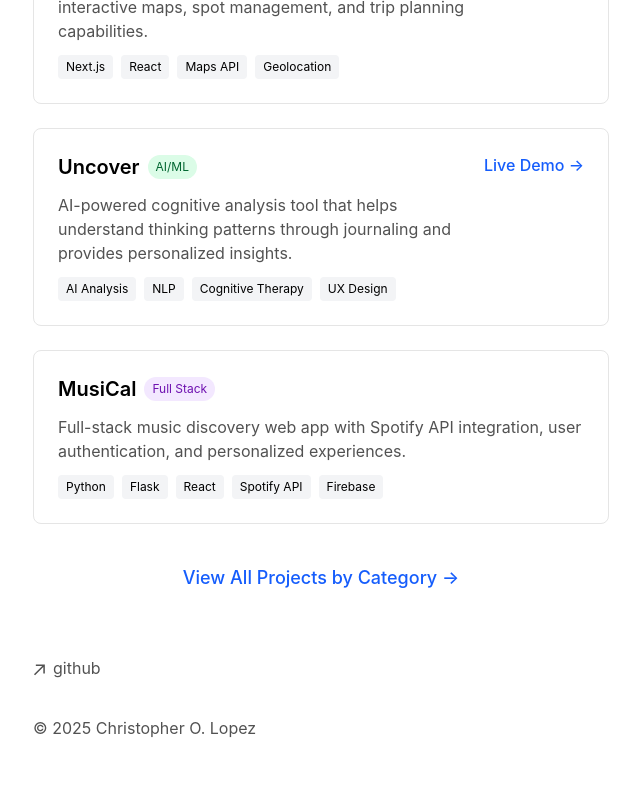
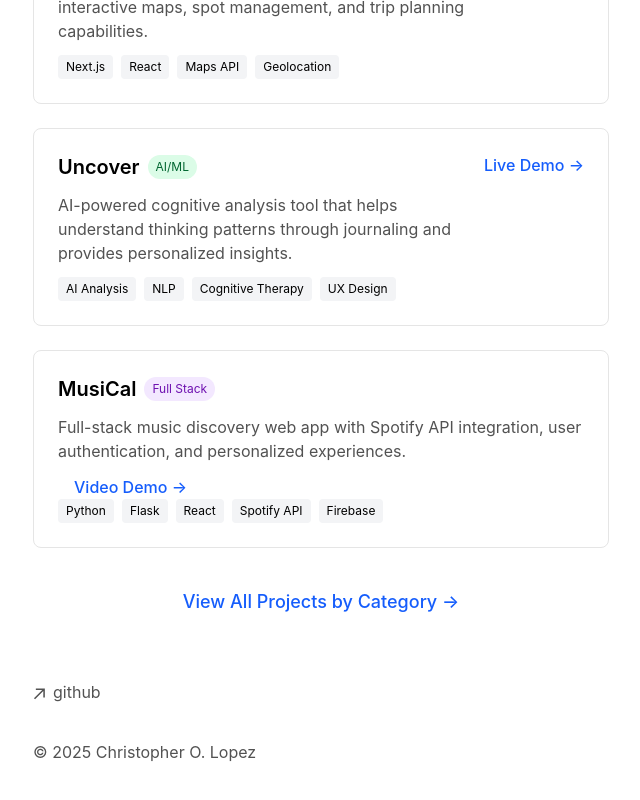
Before and after one commit to chrispycodes35/portfolio-chris, a Next.js app: page / in a window 1280 px wide. Shown: the part 1310-2110 px from the top of the page, without its empty margins (319-959 px from the left). Built offline with nearby package versions, Linux system fonts and the light colour scheme.

Commit message:
link updates

```diff
--- a/app/page.tsx
+++ b/app/page.tsx
@@ -125,7 +125,7 @@
                 </div>
               </div>
               <a
-                href="https://thoughtpatterns.vercel.app"
+                href="https://uncover-25f167a1.base44.app"
                 target="_blank"
                 rel="noopener noreferrer"
                 className="text-blue-600 dark:text-blue-400 hover:underline font-medium ml-4"
@@ -146,6 +146,14 @@
                 <p className="text-neutral-600 dark:text-neutral-400">
                   Full-stack music discovery web app with Spotify API integration, user authentication, and personalized experiences.
                 </p>
+                <a
+                  href="https://www.loom.com/share/35a9dfa14eb94efd806c78ab41f2abc7?sid=29d69594-7328-4961-9182-aebb653bb04a"
+                  target="_blank"
+                  rel="noopener noreferrer"
+                  className="text-blue-600 dark:text-blue-400 hover:underline font-medium ml-4"
+                >
+                  Video Demo →
+                </a>
                 <div className="flex flex-wrap gap-2 text-xs">
                   <span className="bg-gray-100 dark:bg-gray-800 px-2 py-1 rounded">Python</span>
                   <span className="bg-gray-100 dark:bg-gray-800 px-2 py-1 rounded">Flask</span>
--- a/app/projects/page.tsx
+++ b/app/projects/page.tsx
@@ -59,6 +59,14 @@
               <p className="text-neutral-600 dark:text-neutral-400">
                 Full-stack music discovery web app with Spotify API integration, user authentication, and personalized experiences.
               </p>
+              <a
+                href="https://www.loom.com/share/35a9dfa14eb94efd806c78ab41f2abc7?sid=57d4ae01-dd9e-49bd-b7c6-844160efc04a"
+                target="_blank"
+                rel="noopener noreferrer"
+                className="text-blue-600 dark:text-blue-400 hover:underline font-medium text-sm"
+              >
+                Video Demo →
+              </a>
               <div className="space-y-2">
                 <h4 className="font-medium text-neutral-800 dark:text-neutral-200">Key Features:</h4>
                 <ul className="space-y-1 text-sm text-neutral-600 dark:text-neutral-400">
@@ -245,6 +253,14 @@
           <div className="border border-neutral-200 dark:border-neutral-700 rounded-lg p-6 hover:shadow-md transition-shadow">
             <div className="space-y-4">
               <h3 className="text-xl font-semibold">NumisToken Marketplace UX</h3>
+              <a
+                href="https://www.loom.com/share/9300e25eb2424159a12e7e71513898c0?sid=d8c40de1-c923-4042-9d0f-c8bdf8be0614"
+                target="_blank"
+                rel="noopener noreferrer"
+                className="text-blue-600 dark:text-blue-400 hover:underline font-medium text-sm"
+              >
+                Video Demo →
+              </a>
               <p className="text-neutral-600 dark:text-neutral-400">
                 Designed and engineered UI prototypes for an online marketplace using Figma, focusing on functionality and consistency across platforms.
               </p>
```
